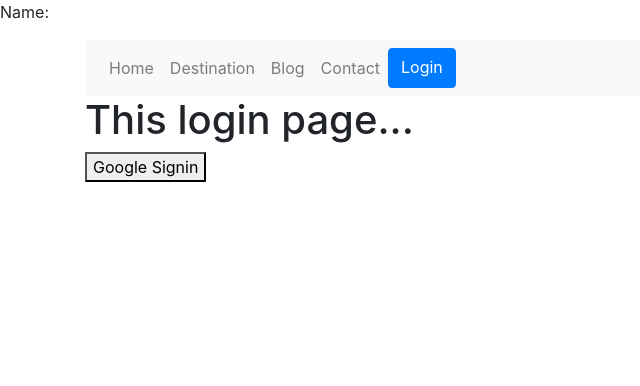
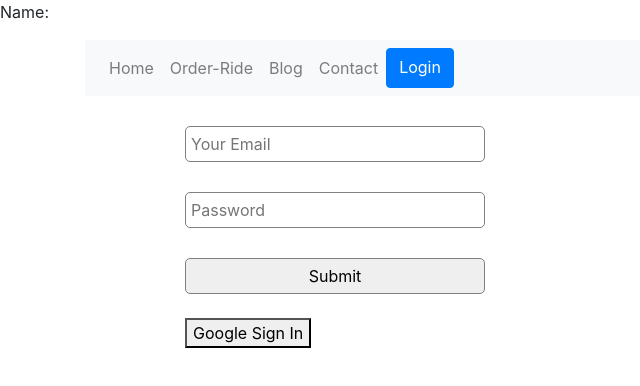
Before and after one commit to git11hub/dhaka-transport, a React (Create React App) app: page /login in a window 1280 px wide. Shown: the top 386 px of the page, without its empty margins (0-640 px from the left). Built offline with nearby package versions, Linux system fonts and the light colour scheme.

Commit message:
basic form designed

```diff
--- a/package.json
+++ b/package.json
@@ -13,6 +13,7 @@
     "react": "^17.0.1",
     "react-bootstrap": "^1.5.2",
     "react-dom": "^17.0.1",
+    "react-hook-form": "^6.15.5",
     "react-router-dom": "^5.2.0",
     "react-scripts": "4.0.3",
     "web-vitals": "^1.1.1"
--- a/src/App.js
+++ b/src/App.js
@@ -12,6 +12,7 @@ import Login from './components/Login/Login';
 import 'bootstrap/dist/css/bootstrap.min.css';
 import { Container } from 'react-bootstrap';
 import OrderRide from './components/OrderRide/OrderRide';
+import Signup from './components/Signup/Signup';
 
 export const UserContext = createContext();
 
@@ -28,11 +29,14 @@ function App() {
             <Route path="/home">
               <Home />
             </Route>
-            <Route path="/orderRide/:rideType">
+            <Route path="/orderRide/:destination">
               <OrderRide />
             </Route>
             <Route path="/login">
               <Login />
+            </Route>
+            <Route path="/signup">
+              <Signup />
             </Route>
             <Route exact path="/">
               <Home />
--- a/src/components/Header/Header.js
+++ b/src/components/Header/Header.js
@@ -9,7 +9,7 @@ const Header = () => {
             {/* <Navbar.Brand href="#home">Navbar</Navbar.Brand> */}
             <Nav className="mr-auto">
                 <Nav.Link href="/home">Home</Nav.Link>
-                <Nav.Link href="/destination">Destination</Nav.Link>
+                <Nav.Link href="/orderRide/Bike">Order-Ride</Nav.Link>
                 <Nav.Link href="/blog">Blog</Nav.Link>
                 <Nav.Link href="/contact">Contact</Nav.Link>
                 <Button href="/login" variant="primary">Login</Button>
--- /dev/null
+++ b/src/components/Login/Login.css
@@ -0,0 +1,14 @@
+.login-form{
+    margin:30px 100px;
+}
+.login-form input {
+    display: block;
+    margin-top: 30px;
+    padding: 5px;
+    border: 1px solid gray;
+    border-radius: 5px;
+    width: 300px;
+}
+.error{
+    color: red;
+}
--- a/src/components/Login/Login.js
+++ b/src/components/Login/Login.js
@@ -3,6 +3,8 @@ import firebase from "firebase/app";
 import "firebase/auth";
 import firebaseConfig from './firebase.config';
 import { UserContext } from '../../App';
+import { useForm } from 'react-hook-form';
+import './Login.css';
 
 const Login = () => {
     const [loggedInUser, setLoggedInUser] = useContext(UserContext);
@@ -31,11 +33,40 @@ const Login = () => {
             });
 
     }
+
+
+    const { register, handleSubmit, watch, errors } = useForm();
+    const onSubmit = data => {
+        console.log('form submitted', data);
+    }
+
+    console.log(watch("example")); // watch input value by passing the name of it
     return (
-        <div>
-            <h1>This login page...</h1>
-            <button onClick={handleGoogleSignIn}>Google Signin</button>
-        </div>
+
+        < form className="login-form" onSubmit={handleSubmit(onSubmit)} >
+            {/* < input name="name" defaultValue={loggedInUser.name} ref={register({ required: true })} placeholder="Your Name" />
+            { errors.name && <span className="error">Name is required</span>} */}
+
+            < input name="email" defaultValue={loggedInUser.email} ref={register({ required: true })} placeholder="Your Email" />
+            { errors.email && <span className="error">Email is required</span>}
+
+            < input type="password" name="password" ref={register({ required: true })} placeholder="Password" />
+            { errors.password && <span className="error">Password is required</span>}
+
+            {/* < input name="phone" ref={register({ required: true })} placeholder="Your Phone no." />
+            { errors.phone && <span className="error">Phone number is required</span>} */}
+
+            <input type="submit" />
+            <br/>
+            <button onClick={handleGoogleSignIn}>Google Sign In</button>
+        </form >
+
+
+
+        // <div>
+        //     <h1>This login page...</h1>
+        //     <button onClick={handleGoogleSignIn}>Google Signin</button>
+        // </div>
     );
 };
 
--- a/src/components/OrderRide/OrderRide.js
+++ b/src/components/OrderRide/OrderRide.js
@@ -1,16 +1,28 @@
-import React from 'react';
+import React, { useEffect, useState } from 'react';
 import { Col, Row } from 'react-bootstrap';
 import { useParams } from 'react-router';
 
 const OrderRide = () => {
-    const {rideType, imgUrl, bed} = useParams();
+    const {destination} = useParams();
+    console.log(destination);
+
+
+    // const [ride, setRide] = useState();
+    // useEffect(()=>{
+    //     fetch(destination)
+    //     .then(res => console.log(res))
+    //     .then(data => console.log(data))
+    //     // console.log(res);
+    // })
+
+
     return (
         <Row>
             <Col xs={6} md={4}>
                 <h3>Uttara to Farmgate</h3>
                 <Row>
-                    <Col><h4>{bed}</h4></Col>
-                    <Col><h4>{rideType}</h4></Col>
+                    <Col><img src="" alt=""/></Col>
+                    <Col><h4>{destination}</h4></Col>
                     <Col><h4>2</h4></Col>
                     <Col><h4>$100</h4></Col>
                 </Row>
--- a/src/components/Ride/Ride.js
+++ b/src/components/Ride/Ride.js
@@ -4,12 +4,14 @@ import { Card } from 'react-bootstrap';
 import { useHistory } from 'react-router';
 
 const Ride = (props) => {
-    const { imgUrl, title, rideType } = props.vehicle;
+    const { imgUrl, title, rideType, bed } = props.vehicle;
+    // const imgAndRideType = { imgUrl, rideType };
+    // console.log(imgAndRideType);
 
     const history = useHistory();
 
-    const handleBook = (rideType) => {
-        history.push(`/orderRide/${rideType}`);
+    const handleBook = (destination) => {
+        history.push(`/orderRide/${destination}`);
     }
     return (
         <div onClick={() => handleBook(rideType)}>
--- /dev/null
+++ b/src/components/Signup/Signup.css
@@ -0,0 +1,14 @@
+.signup-form{
+    margin:30px 100px;
+}
+.signup-form input {
+    display: block;
+    margin-top: 30px;
+    padding: 5px;
+    border: 1px solid gray;
+    border-radius: 5px;
+    width: 300px;
+}
+.error{
+    color: red;
+}
--- /dev/null
+++ b/src/components/Signup/Signup.js
@@ -0,0 +1,37 @@
+import React, { useContext } from 'react';
+import { useForm } from 'react-hook-form';
+import { UserContext } from '../../App';
+import './Signup.css';
+
+
+const Signup = () => {
+    const [loggedInUser, setLoggedInUser] = useContext(UserContext);
+
+    const { register, handleSubmit, watch, errors } = useForm();
+    const onSubmit = data => {
+        console.log('form submitted', data);
+    }
+
+    console.log(watch("example")); // watch input value by passing the name of it
+
+    return (
+        < form className="signup-form" onSubmit={handleSubmit(onSubmit)} >
+            {/* < input name="example" defaultValue="test" ref={register} /> */}
+            < input name="name" defaultValue={loggedInUser.name} ref={register({ required: true })} placeholder="Your Name" />
+            { errors.name && <span className="error">Name is required</span>}
+
+            < input name="email" defaultValue={loggedInUser.email} ref={register({ required: true })} placeholder="Your Email" />
+            { errors.email && <span className="error">Email is required</span>}
+
+            < input name="address" ref={register({ required: true })} placeholder="Your Address" />
+            { errors.address && <span className="error">Address is required</span>}
+
+            < input name="phone" ref={register({ required: true })} placeholder="Your Phone no." />
+            { errors.phone && <span className="error">Phone number is required</span>}
+
+            <input type="submit" />
+        </form >
+    );
+};
+
+export default Signup;
```
Also changed, not shown: 1 other file (tests, documents, lock files or other folders).
